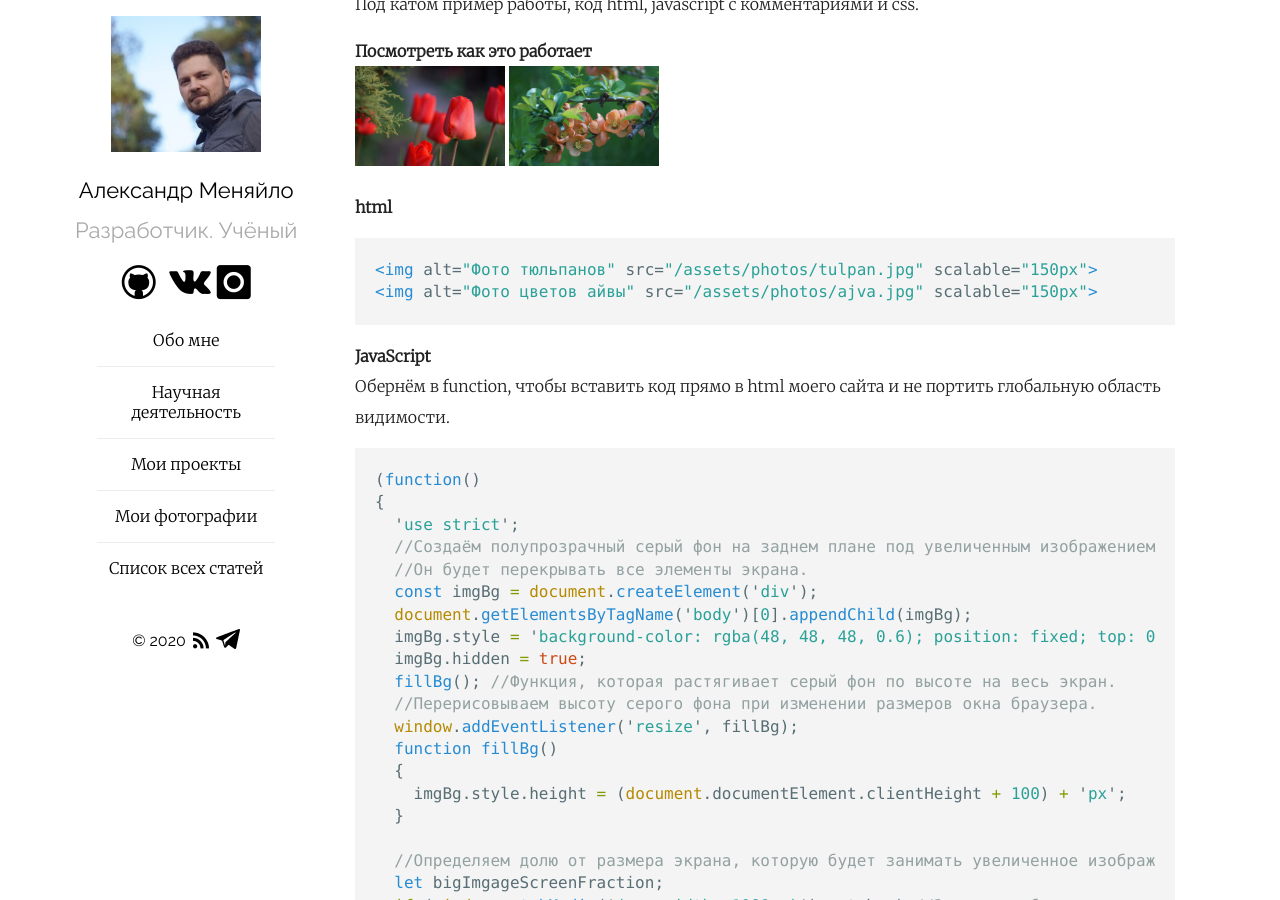
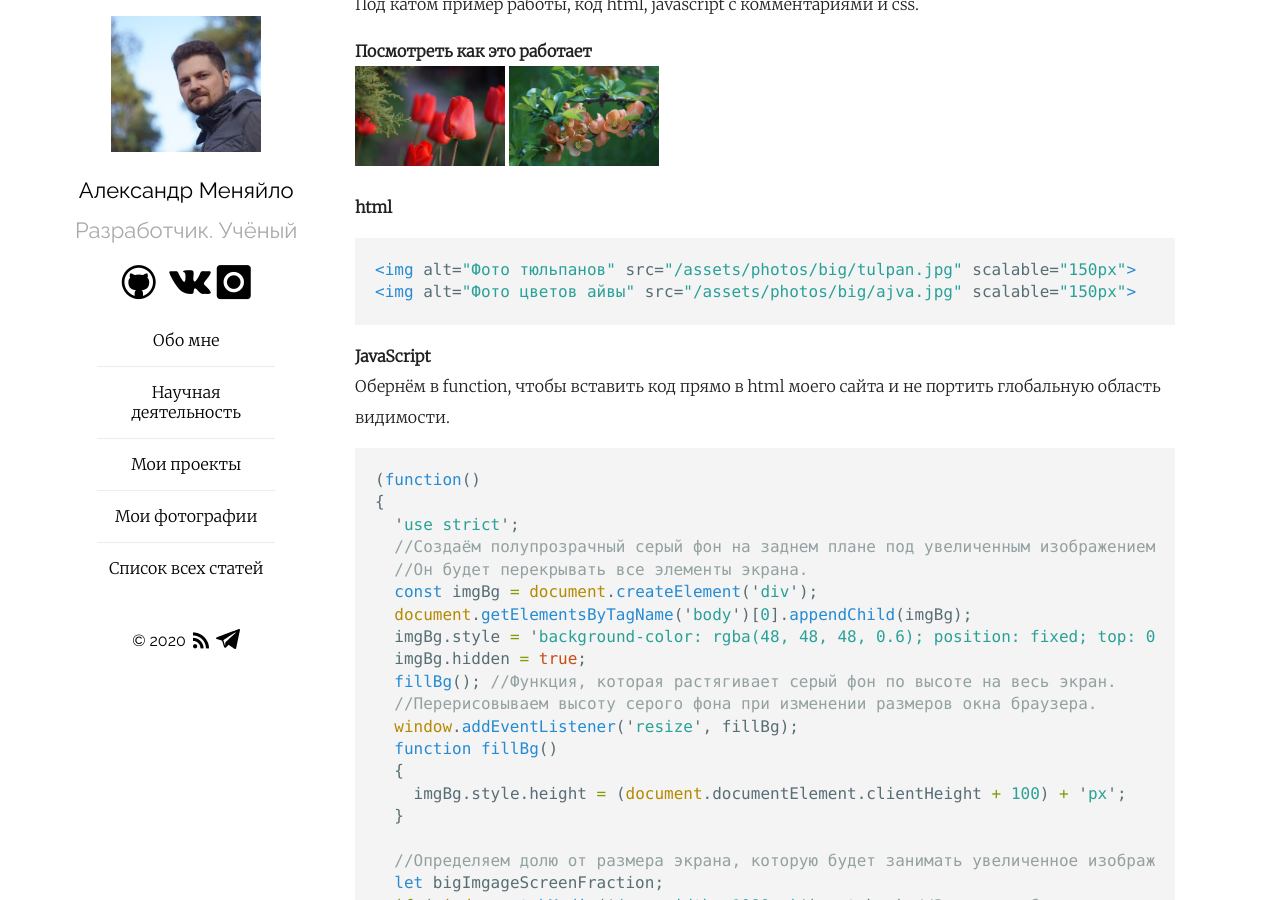
Before and after one commit to Mendeo/mendeo.github.io, a Jekyll site: the page built from _posts/2020-05-05-script-uvelichenie-kartinok.md, in a window 1280 px wide and 900 px high, scrolled down 316 px. Built offline with Jekyll 4.4.1, drawn with Linux system fonts in a browser that asks for light colours; comment, search, counter and statistics services are not loaded.

Commit message:
Добавил генерацию ссылок через jekyll тэг link во всех своих постах.

````diff
--- a/_posts/2020-05-05-script-uvelichenie-kartinok.md
+++ b/_posts/2020-05-05-script-uvelichenie-kartinok.md
@@ -15,14 +15,14 @@ links_in_new_tab: false
 
 <a name="cut"></a>
 **Посмотреть как это работает**
-<img alt="Фото тюльпанов" src="/assets/photos/big/tulpan.jpg" scalable="150px">
-<img alt="Фото цветов айвы" src="/assets/photos/big/ajva.jpg" scalable="150px">
+<img alt="Фото тюльпанов" src="{% link assets/photos/big/tulpan.jpg %}" scalable="150px">
+<img alt="Фото цветов айвы" src="{% link assets/photos/big/ajva.jpg %}" scalable="150px">
 
 **html**
 
 ```html
-<img alt="Фото тюльпанов" src="/assets/photos/tulpan.jpg" scalable="150px">
-<img alt="Фото цветов айвы" src="/assets/photos/ajva.jpg" scalable="150px">
+<img alt="Фото тюльпанов" src="{% link assets/photos/big/tulpan.jpg %}" scalable="150px">
+<img alt="Фото цветов айвы" src="{% link assets/photos/big/ajva.jpg %}" scalable="150px">
 ```
 
 **JavaScript**
````
Also changed, not shown: _posts/2020-04-24-ustanovka-nextcloud.md (+10 -10 lines), _posts/2020-07-07-script-uvelichenie-kartinok_novaya_versiya.md (+5 -5 lines), _posts/2020-10-19-squircle-openscad.md (+1 -1 lines), _posts/2020-10-20-ip-tv-volume-control.md (+5 -5 lines), projects.md (+10 -10 lines).
